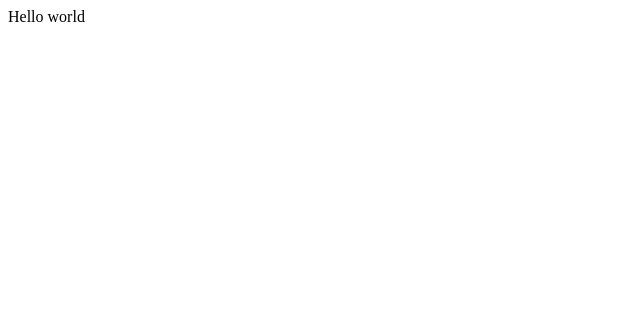
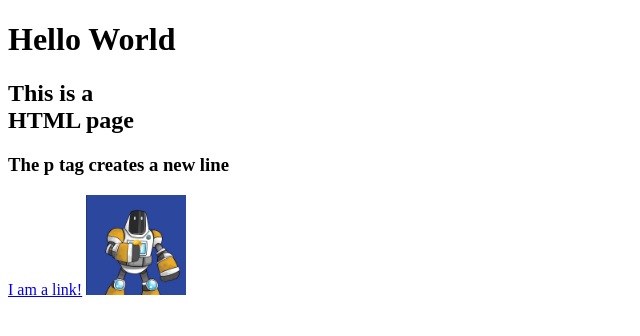
Before and after one commit to soscellmedeiros/HelloWorldEdify, a website: page index.html in a window 1280 px wide. Shown: the whole page, without its empty margins (0-640 px from the left). Drawn offline with Linux system fonts and the light colour scheme.

Commit message:
Update 4

```diff
--- a/index.html
+++ b/index.html
@@ -8,6 +8,10 @@
     <script type="module" src="script.js"></script>
   </head>
   <body>
-    Hello world
+    <h1>Hello World</h1>
+    <h2>This is a <br>HTML page</h2>
+    <h3>The p tag creates a new line</h3>
+    <a href="https://coding.edifyeducation.com.br"> I am a link!</a>
+    <img src="IMG/Pollux.jpg" alt="Pollux holding a coin" height=100>
   </body>
 </html>
```
Also changed, not shown: IMG/Pollux.jpg (added), 1 other file.
